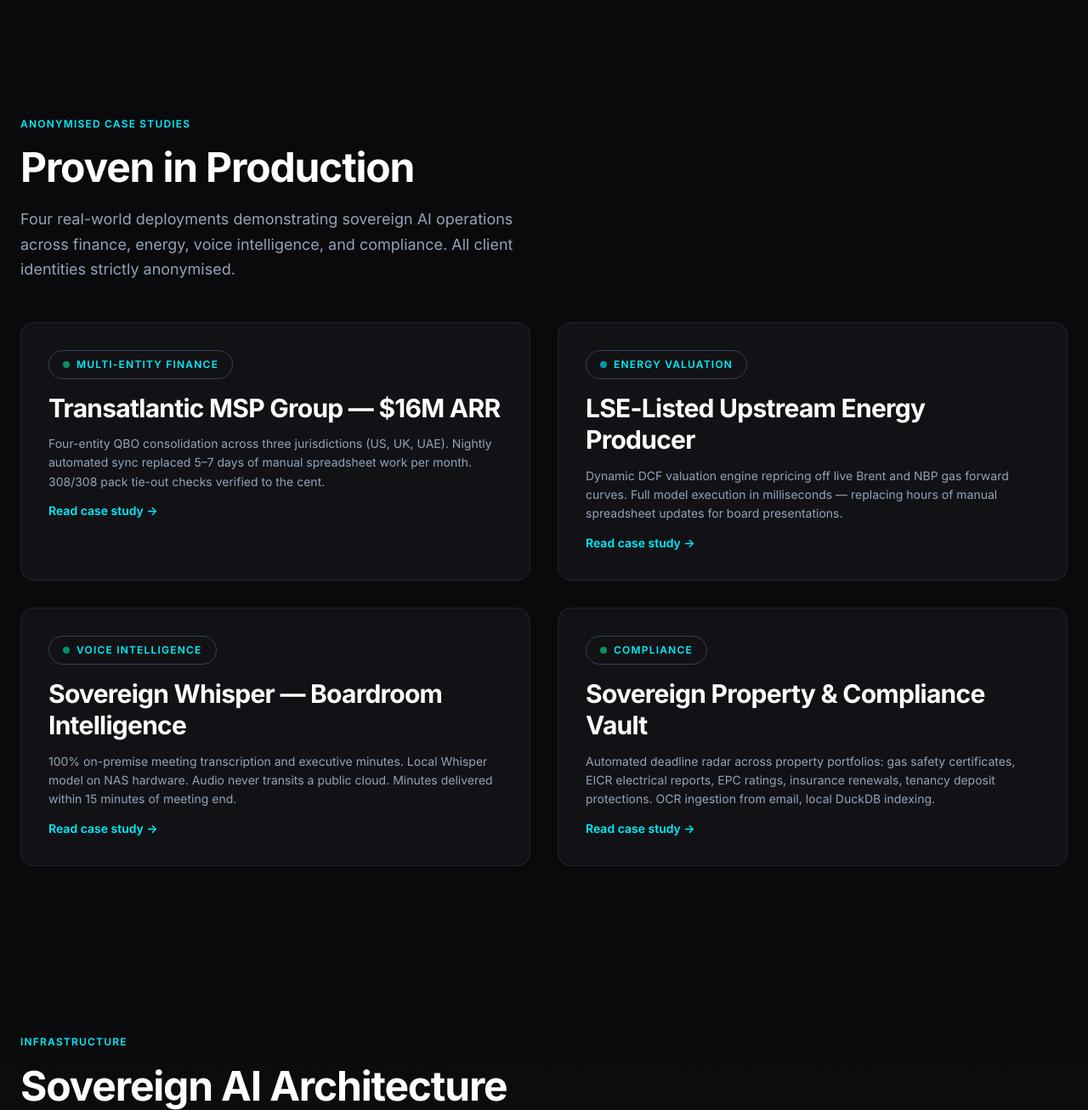
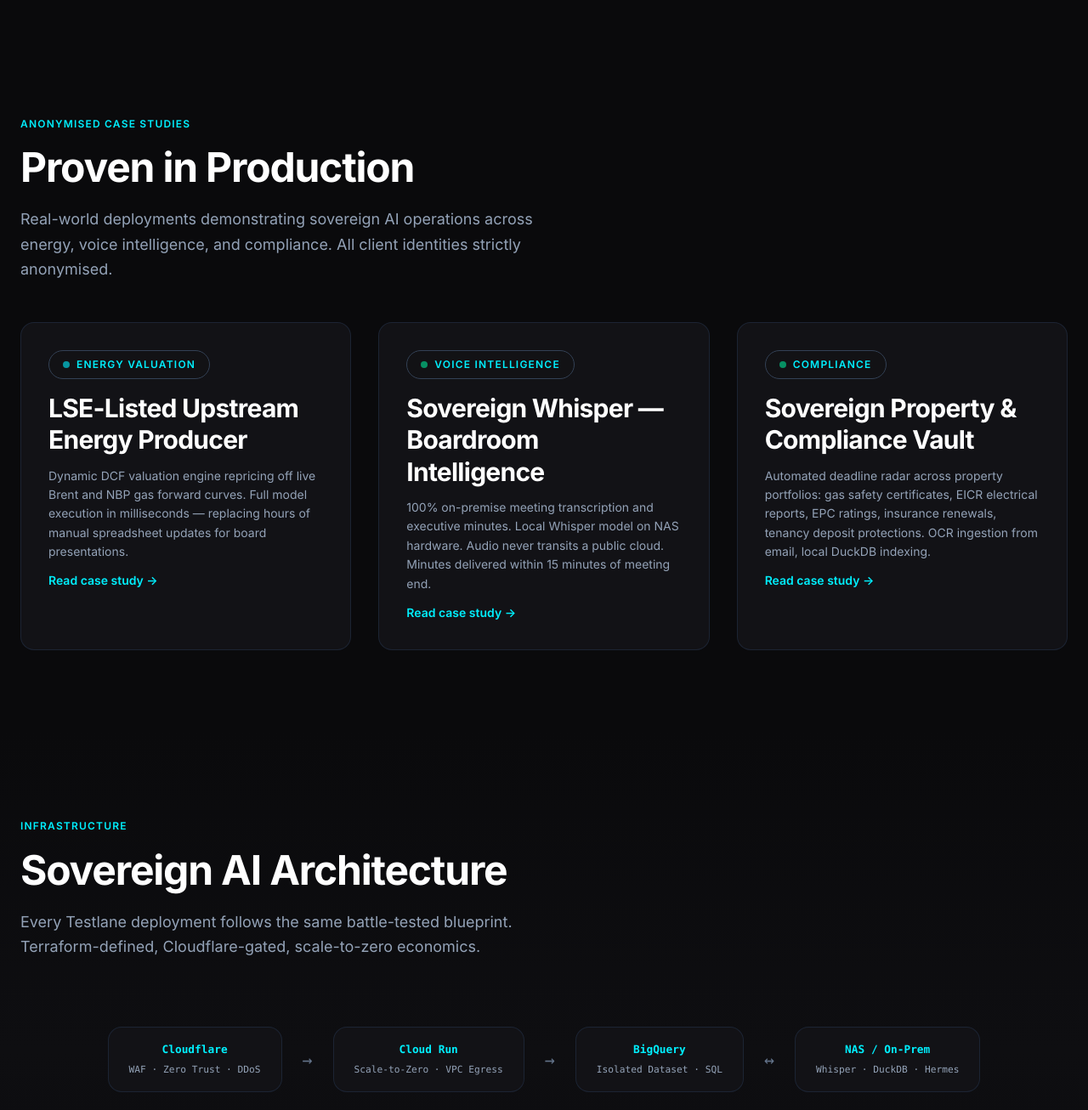
Before and after one commit to stuart-ops/testlane-project, a Django app: page / in a window 1280 px wide. Shown: the part 1544-2850 px from the top of the page at 85% size. Run offline with Django 5.2, Linux system fonts and the light colour scheme.

Commit message:
feat(content): temporarily hide QBO case study from landing page and redirect route

```diff
--- a/public_pages/views.py
+++ b/public_pages/views.py
@@ -1,4 +1,4 @@
-from django.shortcuts import render
+from django.shortcuts import render, redirect
 
 
 def landing_page(request):
@@ -7,8 +7,8 @@ def landing_page(request):
 
 
 def case_study_msp_group(request):
-    """Case Study: Transatlantic MSP Group — Multi-Entity QBO → BigQuery."""
-    return render(request, 'public_pages/case-studies/msp-group.html')
+    """Case Study: Transatlantic MSP Group — Multi-Entity QBO → BigQuery (Hidden temporarily)."""
+    return redirect('/')
 
 
 def case_study_energy_operator(request):
--- a/templates/public_pages/landing.html
+++ b/templates/public_pages/landing.html
@@ -88,8 +88,9 @@
   <div class="container">
     <div class="section-label">Anonymised Case Studies</div>
     <h2 class="section-heading">Proven in Production</h2>
-    <p class="section-subheading">Four real-world deployments demonstrating sovereign AI operations across finance, energy, voice intelligence, and compliance. All client identities strictly anonymised.</p>
-    <div class="grid-2" style="margin-top:var(--space-8);">
+    <p class="section-subheading">Real-world deployments demonstrating sovereign AI operations across energy, voice intelligence, and compliance. All client identities strictly anonymised.</p>
+    <div class="grid-3" style="margin-top:var(--space-8);">
+      <!-- Hidden temporarily: QBO / Multi-Entity MSP Case Study
       <a href="/case-studies/msp-group/" class="case-study-card">
         <div class="pill" style="margin-bottom:var(--space-4);">
           <span class="pill-dot"></span>
@@ -99,6 +100,7 @@
         <p>Four-entity QBO consolidation across three jurisdictions (US, UK, UAE). Nightly automated sync replaced 5–7 days of manual spreadsheet work per month. 308/308 pack tie-out checks verified to the cent.</p>
         <p style="margin-top:var(--space-3);color:var(--accent-cyan);font-weight:600;font-size:0.875rem;">Read case study →</p>
       </a>
+      -->
       <a href="/case-studies/energy-operator/" class="case-study-card">
         <div class="pill" style="margin-bottom:var(--space-4);">
           <span class="pill-dot pill-dot-cyan"></span>
```
